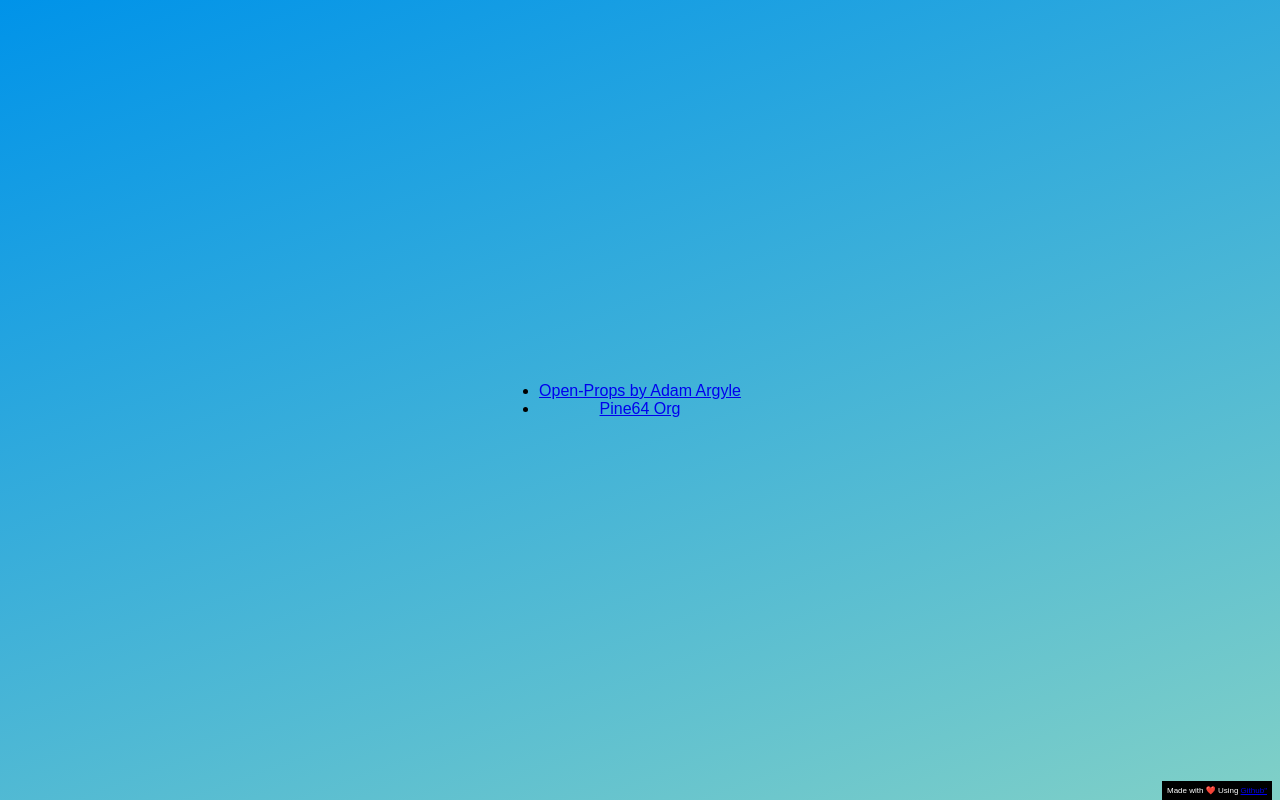
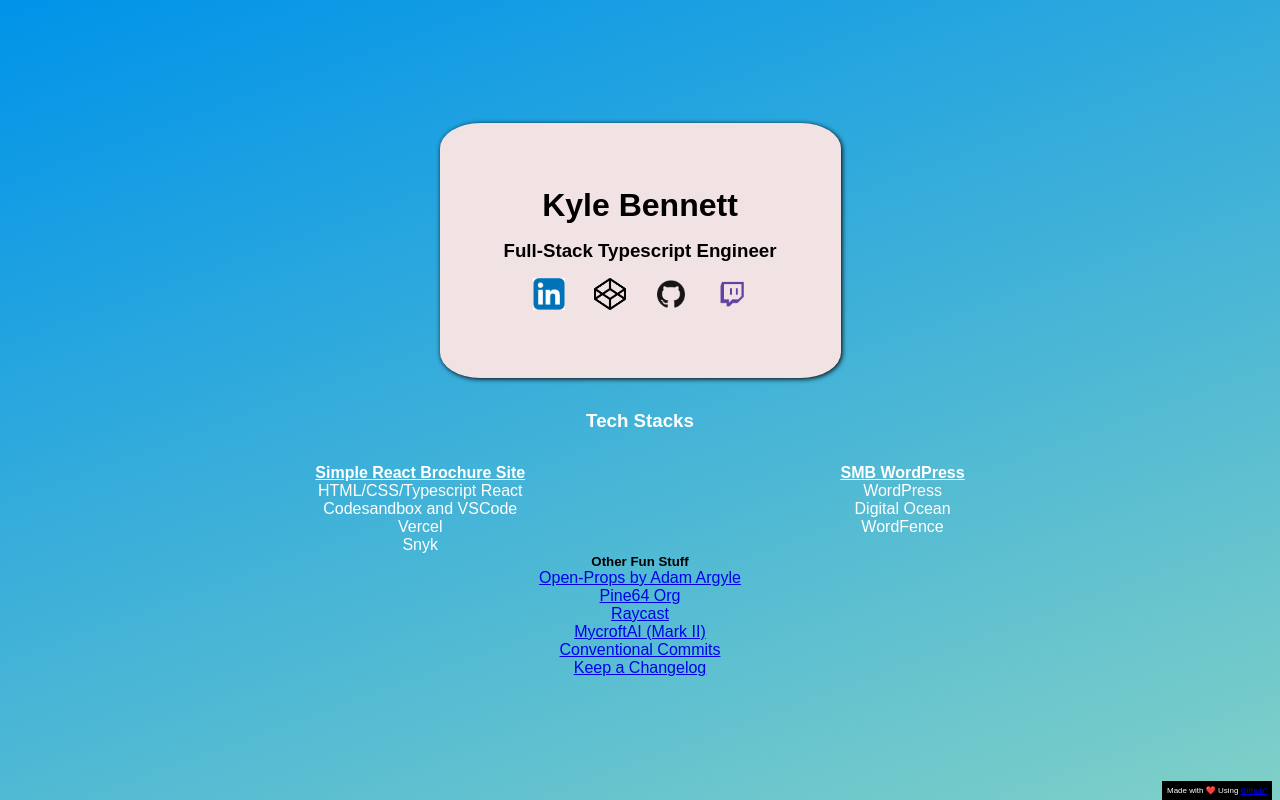
Before and after one commit to BennEntterprise/entry, a React (Create React App) app: page / in a window 1280 px wide. Built offline with nearby package versions, Linux system fonts and the light colour scheme.

Commit message:
feat: add some other stuff, like Mycroft and ray cast

```diff
--- a/src/App.tsx
+++ b/src/App.tsx
@@ -9,13 +9,12 @@ import { WordCloud } from "./components/WordCloud";
 export const App = () => {
   return (
     <div className="App">
-      <WordCloud />
-      {/*  <div className="card">
+      <div className="card">
         <LetterHead />
         <SiteLinks />
       </div>
-      */}
-      {/* <Stacks />*/}
+       <Stacks />
+       <WordCloud />
       <StickyFooter />
     </div>
   );
--- a/src/components/Stacks.tsx
+++ b/src/components/Stacks.tsx
@@ -7,7 +7,7 @@ interface IStack {
 
 const data: IStack[] = [
   {
-    title: "KyleBennett.io (this site!)",
+    title: "Simple React Brochure Site",
     slices: [
       "HTML/CSS/Typescript React",
       "Codesandbox and VSCode",
--- a/src/components/WordCloud.tsx
+++ b/src/components/WordCloud.tsx
@@ -2,7 +2,8 @@ import React from "react";
 
 export const WordCloud = () => {
   return (
-    <div className="">
+    <div className="word-cloud--container">
+      <h5>Other Fun Stuff</h5>
       <ul>
         <li>
           <a href="https://open-props.style/">Open-Props by Adam Argyle</a>
@@ -10,6 +11,18 @@ export const WordCloud = () => {
         <li>
           <a href="https://www.pine64.org/">Pine64 Org</a>
         </li>
+        <li>
+          <a href="#">Raycast</a>
+        </li>
+        <li>
+          <a href="#">MycroftAI (Mark II)</a>
+        </li>
+         <li>
+          <a href="#">Conventional Commits</a>
+        </li>
+        <li>
+          <a href="https://keepachangelog.com/en/1.0.0/">Keep a Changelog</a>
+        </li>
       </ul>
     </div>
   );
--- a/src/styles.css
+++ b/src/styles.css
@@ -64,6 +64,7 @@ h1 {
 }
 
 .stack-title {
+  text-decoration: underline;
 }
 
 .stack-list {
@@ -73,6 +74,10 @@ h1 {
 .stack-list li {
   list-style-type: none;
   text-align: center;
+}
+
+.word-cloud--container li {
+  list-style-type: none;
 }
 
 #footer-right {
```
